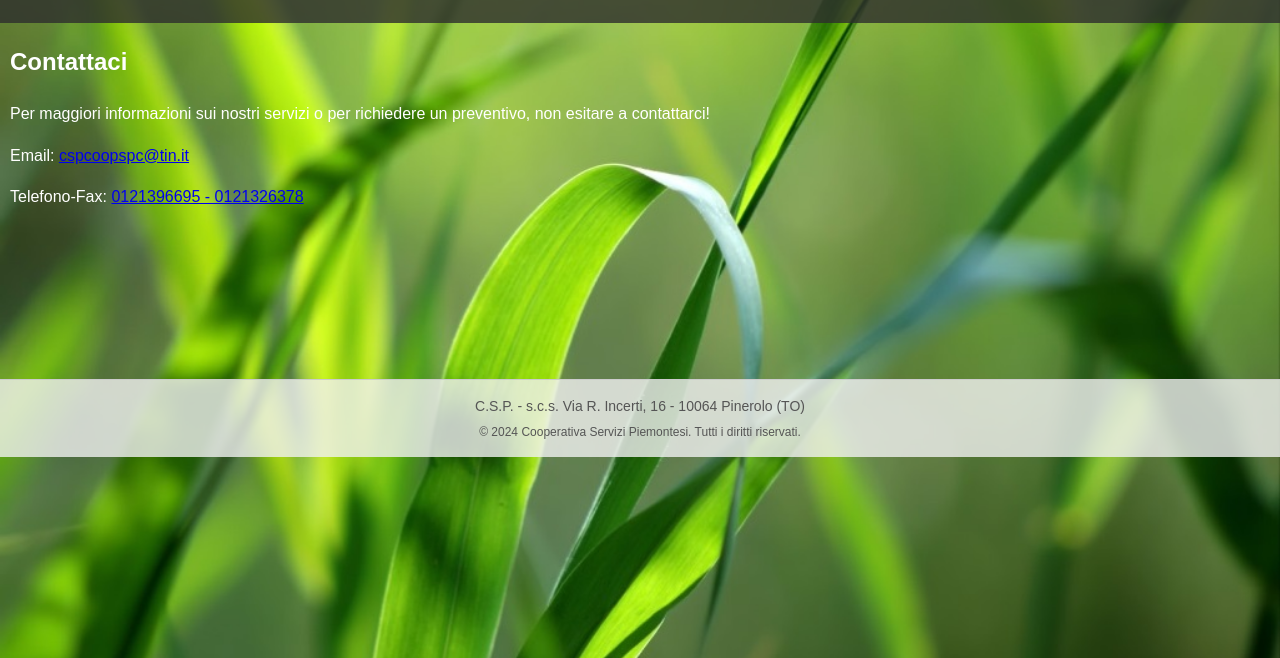
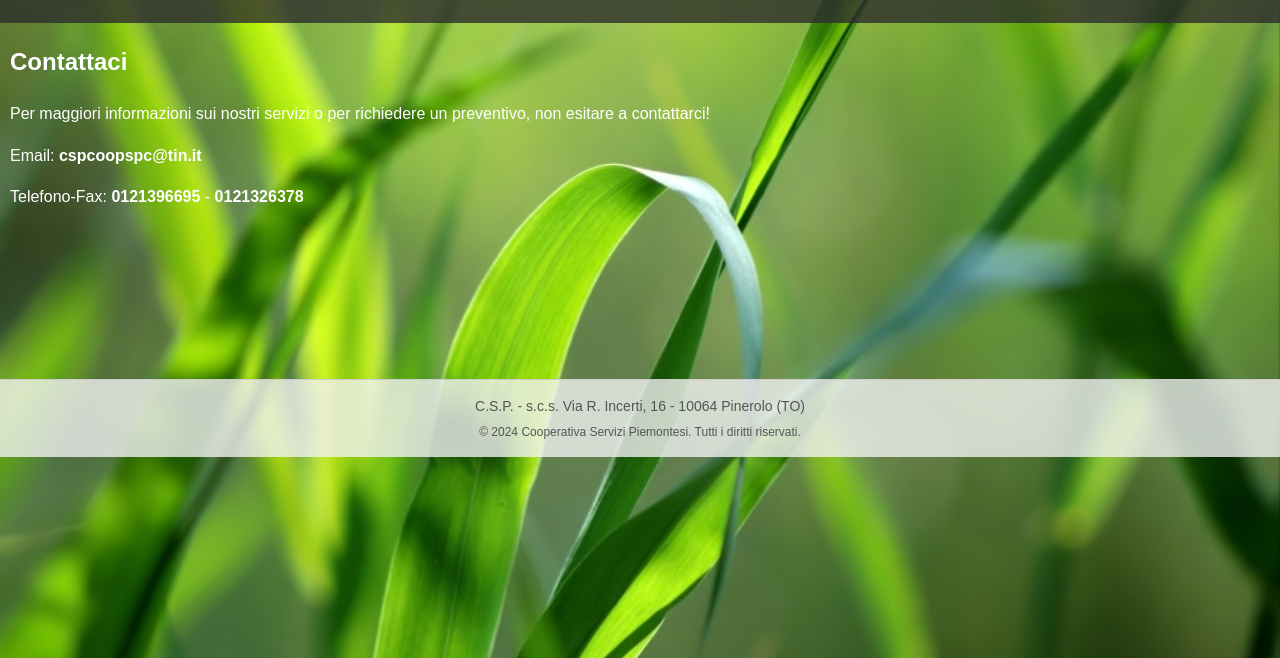
Before and after one commit to pikard72/servizipiemontesi, a plain HTML site: page contatti.html in a window 1280 px wide. Shown: the part 142-800 px from the top of the page. Drawn offline with Linux system fonts and the light colour scheme.

Commit message:
modifica contatti 12112024 18:14

```diff
--- a/contatti.html
+++ b/contatti.html
@@ -26,8 +26,8 @@
 <section class="contact">
     <h2>Contattaci</h2>
     <p>Per maggiori informazioni sui nostri servizi o per richiedere un preventivo, non esitare a contattarci!</p>
-    <p>Email: <a href="mailto:cspcoopspc@tin.it">cspcoopspc@tin.it</a></p>
-    <p>Telefono-Fax: <a href="Tel:0121396695 - Fax: 0121326378">0121396695 - 0121326378</a></p>
+    <p>Email: <a href="mailto:cspcoopspc@tin.it"><strong>cspcoopspc@tin.it</strong></a></p>
+    <p>Telefono-Fax: <a href="Tel:0121396695"><strong>0121396695</strong></a> - <a href="Fax:0121326378"><strong>0121326378</strong></a></p>
     <br><br>
     <br><br>
     <br><br>
--- a/styles.css
+++ b/styles.css
@@ -158,3 +158,8 @@ footer p {
         width: 90%;
     }
 }
+
+    .contact a {
+        color: white;
+        text-decoration: none; /* Rimuove la sottolineatura, se desideri */
+    }
```
